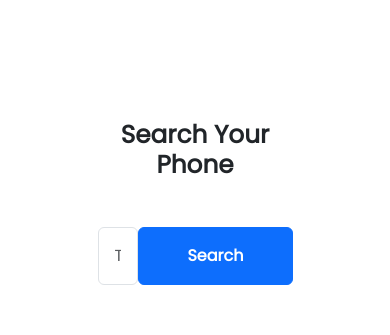
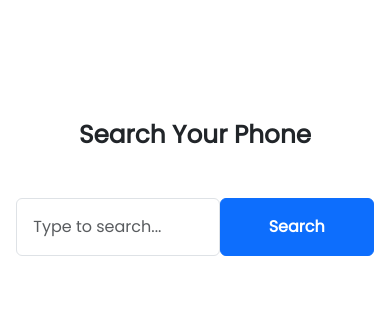
Before and after one commit to shariful-github/phone-hunter, a plain HTML site: page index.html in a window 390 px wide. Shown: the part 1080-1415 px from the top of the page. Drawn offline with nearby package versions, Linux system fonts and the light colour scheme; no server answers.

Commit message:
responsiveness added for search field

```diff
--- a/index.html
+++ b/index.html
@@ -46,7 +46,7 @@
         </div>
     </div>
     <!-- Search Phone -->
-    <div class="text-center mt-400 w-50 mx-auto">
+    <div class="text-center mt-400 col-11 col-sm-8 col-md-7 col-lg-6 mx-auto">
         <h2 class="fw-bold">Search Your Phone</h2>
         <div class="d-flex my-5">
             <input id="search-field" class="form-control p-3" list="datalistOptions" placeholder="Type to search...">
```
